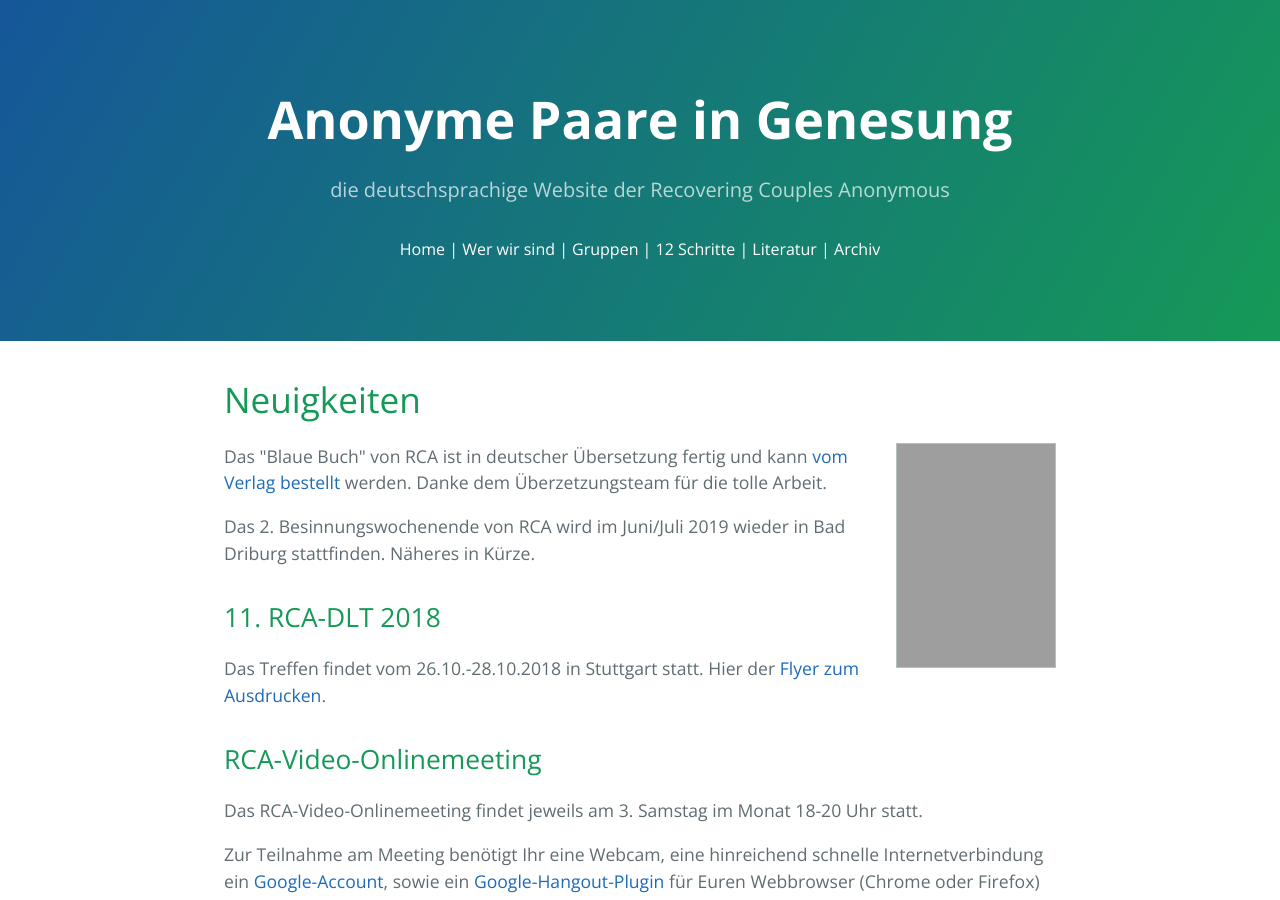
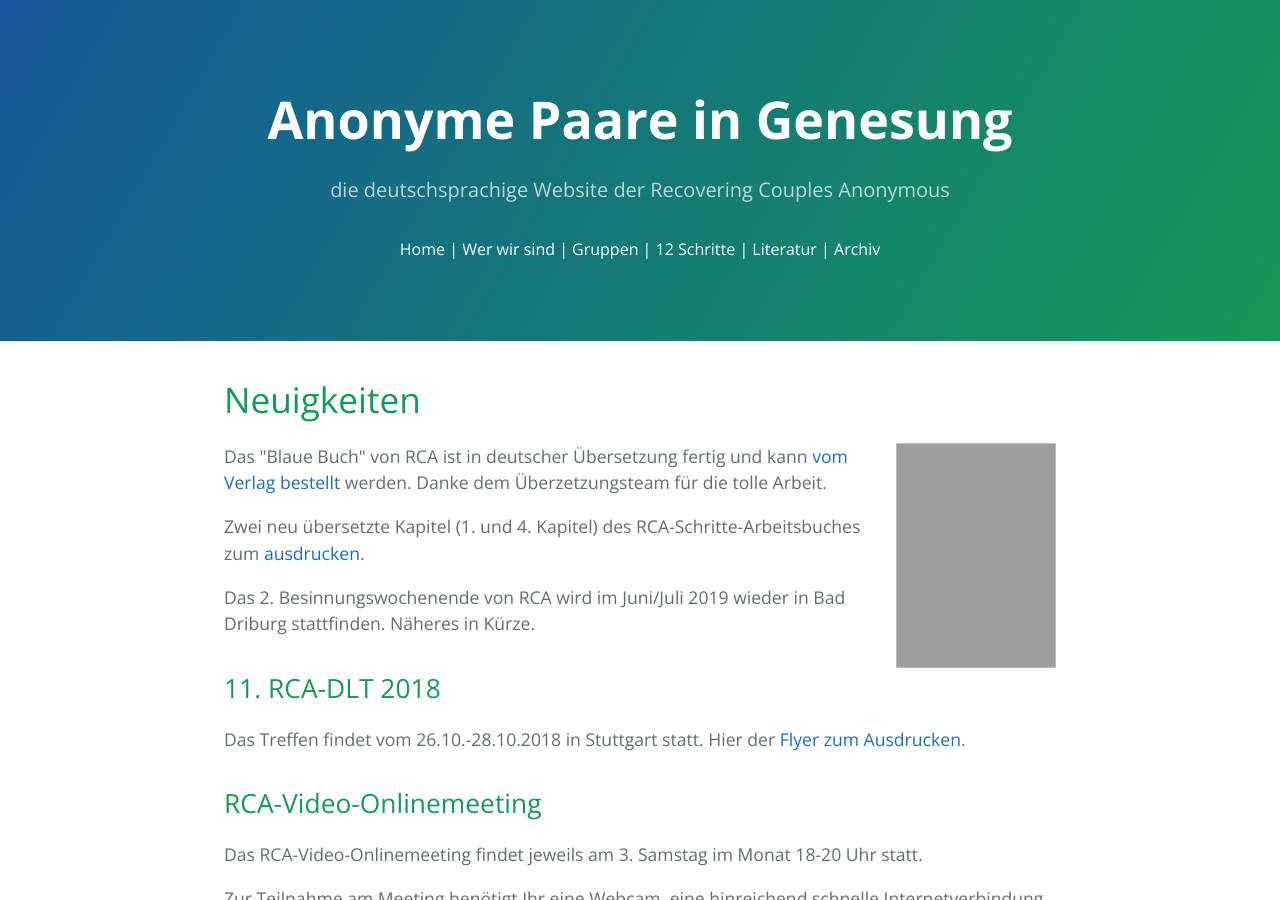
Before and after one commit to rcadeutschland/rcadeutschland.github.io, a Jekyll site: the page built from index.html, in a window 1280 px wide and 900 px high. Built offline with Jekyll 4.4.1, drawn with Linux system fonts in a browser that asks for light colours; nearby versions of some CDN libraries; grey boxes are pictures that could not be loaded.

Commit message:
Update index.html

```diff
--- a/index.html
+++ b/index.html
@@ -13,7 +13,7 @@ title: RCA Home
        ></a>
  Das "Blaue Buch" von RCA ist in deutscher Übersetzung fertig und kann <a href="https://tredition.de/autoren/recovering-couples-anonymous-rca-25560/anonyme-paare-in-genesung-paperback-109018/">vom Verlag bestellt</a> werden. Danke dem Überzetzungsteam
  für die tolle Arbeit.</p>
-
+<p>Zwei neu übersetzte Kapitel (1. und 4. Kapitel) des RCA-Schritte-Arbeitsbuches zum <a href="/Literatur">ausdrucken</a>.</p>
 <p>Das 2. Besinnungswochenende von RCA wird im Juni/Juli 2019 wieder in Bad Driburg stattfinden. Näheres in Kürze.</p>
 
 <h2>11. RCA-DLT 2018</h2>
```
